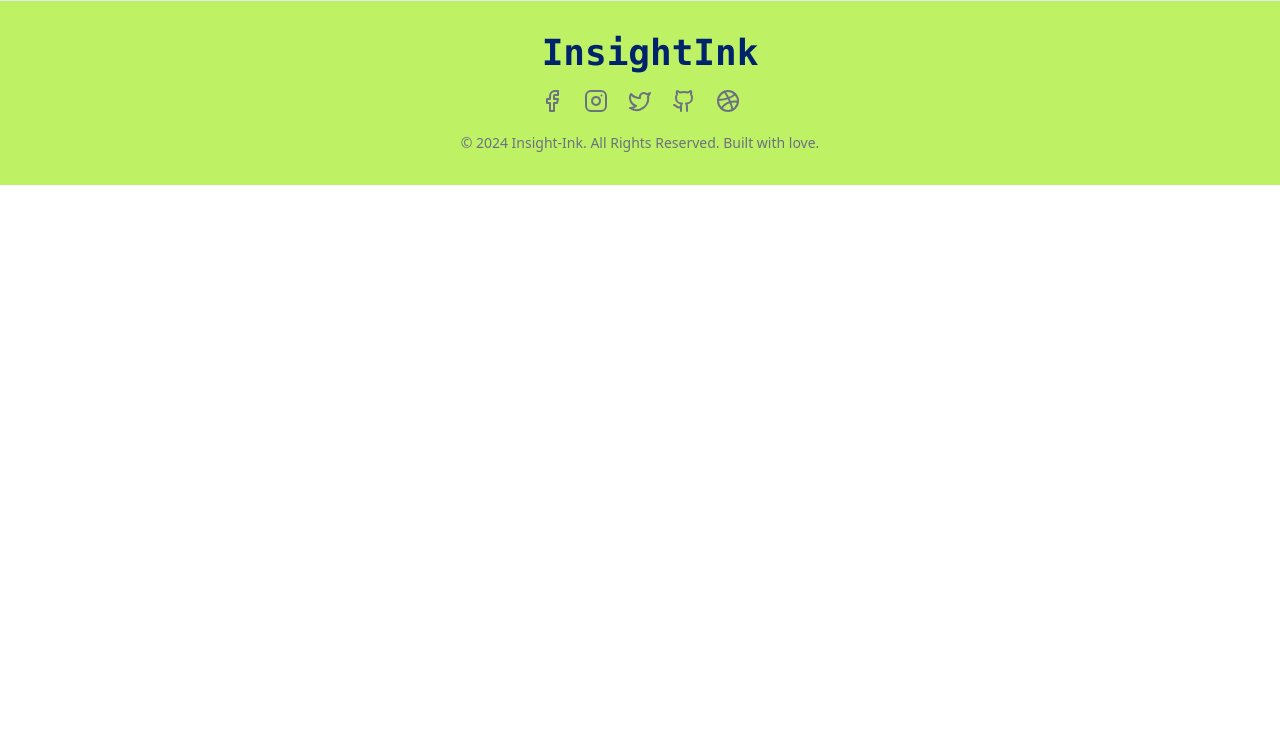
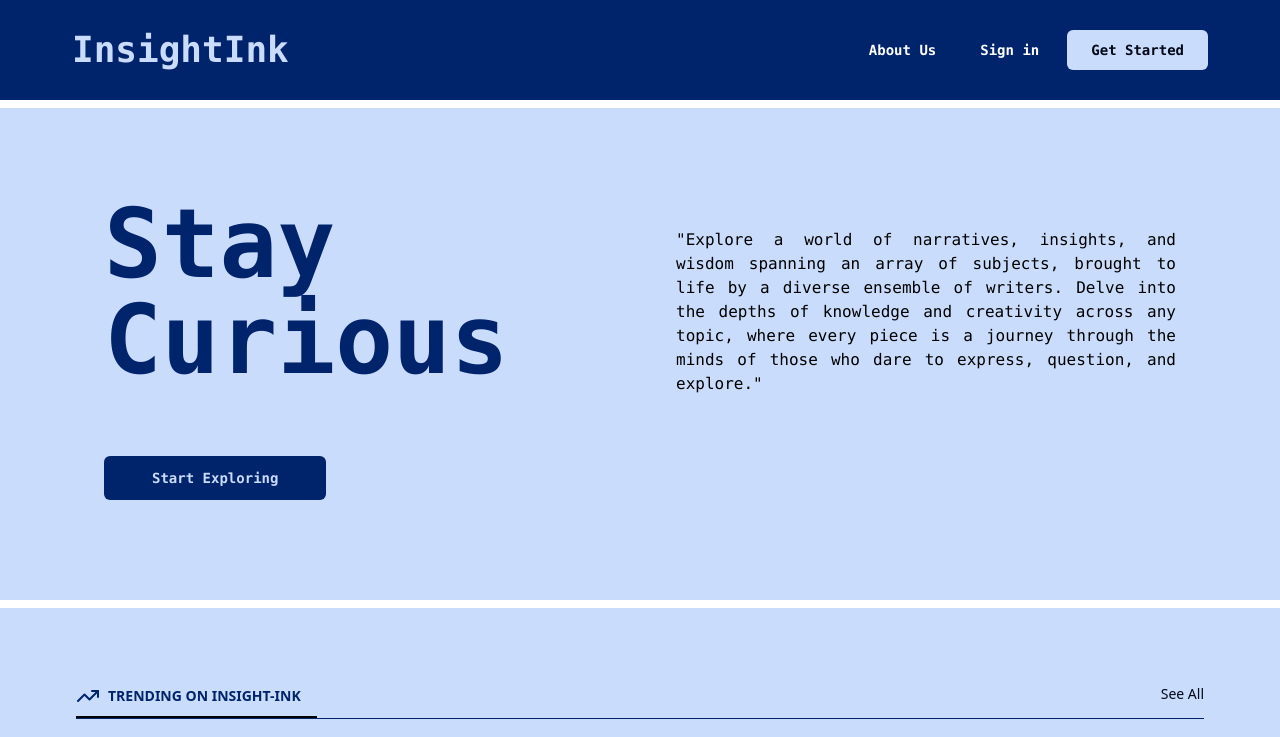
Before and after one commit to San-77x/Insight-Ink, a React (Vite) app: page / in a window 1280 px wide. Shown: the top 737 px of the page. Built offline with nearby package versions, Linux system fonts and the light colour scheme; no server answers; grey boxes are pictures that could not be loaded.

Commit message:
Update routes for signed in and signed out users

```diff
--- a/src/routes/__root.tsx
+++ b/src/routes/__root.tsx
@@ -1,16 +1,22 @@
 import Footer from "@/components/Footer";
 import { createRootRoute, Link } from "@tanstack/react-router";
 import { SignedIn, SignedOut, SignOutButton } from "@clerk/clerk-react";
+import HomeIn from "@/components/SignedIn/HomeIn";
+import { NavbarIn } from "@/components/SignedIn/NavbarIn";
+import HomeOut from "@/components/SignedOut/HomeOut";
+import { NavbarOut } from "@/components/SignedOut/NavbarOut";
 
 export const Route = createRootRoute({
   component: () => (
     <>
       <SignedIn>
-        <Link to="/signedin" />
+        <NavbarIn />
+        <HomeIn />
         <SignOutButton />
       </SignedIn>
       <SignedOut>
-        <Link to="/signedout" />
+        <NavbarOut />
+        <HomeOut />
       </SignedOut>
       <Footer />
     </>
```
